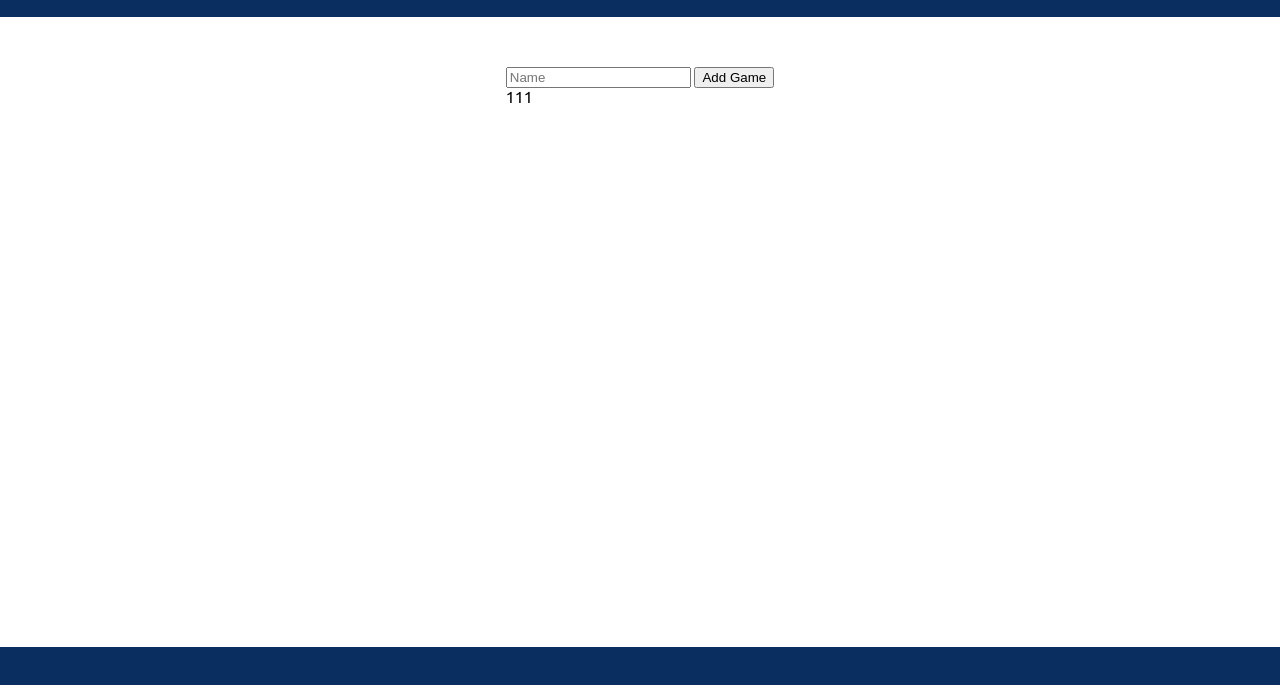
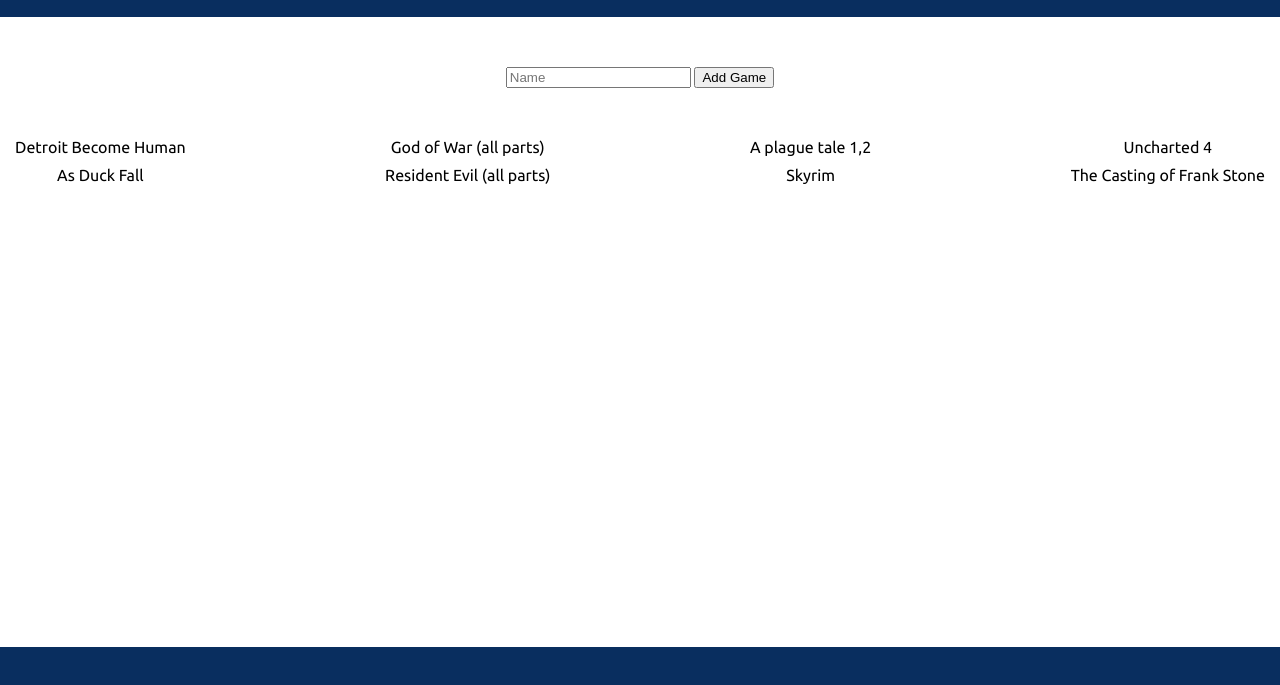
Before and after one commit to dkazarov/wtp, a website built with Vite: page index.html in a window 1280 px wide. Shown: the part 73-758 px from the top of the page. Built offline with nearby package versions, Linux system fonts and the light colour scheme.

Commit message:
add base style

```diff
--- a/index.html
+++ b/index.html
@@ -25,8 +25,8 @@
       </div>
     </header>
 
-    <div class="container">
-      <div class="main">
+    <div class="main">
+      <div class="container">
 
         <form class="form" action="">
           <input type="text" placeholder="Name" />
@@ -35,7 +35,14 @@
 
         <div class="list">
           <ul>
-            <li>111</li>
+            <li>Detroit Become Human</li>
+            <li>God of War (all parts)</li>
+            <li>A plague tale 1,2</li>
+            <li>Uncharted 4</li>
+            <li>As Duck Fall</li>
+            <li>Resident Evil (all parts)</li>
+            <li>Skyrim</li>
+            <li>The Casting of Frank Stone</li>
           </ul>
         </div>
       </div>
--- a/src/scss/block/_main.scss
+++ b/src/scss/block/_main.scss
@@ -1,8 +1,16 @@
-.main-inner {
+.main {
 }
 .form {
-}
-.input-item {
+	text-align: center;
+	margin-bottom: 50px;
 }
 .list {
+	align-items: center;
 }
+.list ul {
+	display: grid;
+	grid-template-columns: repeat(4, auto);
+	gap: 10px;
+	justify-content: space-between;
+	text-align: center;
+}
```
